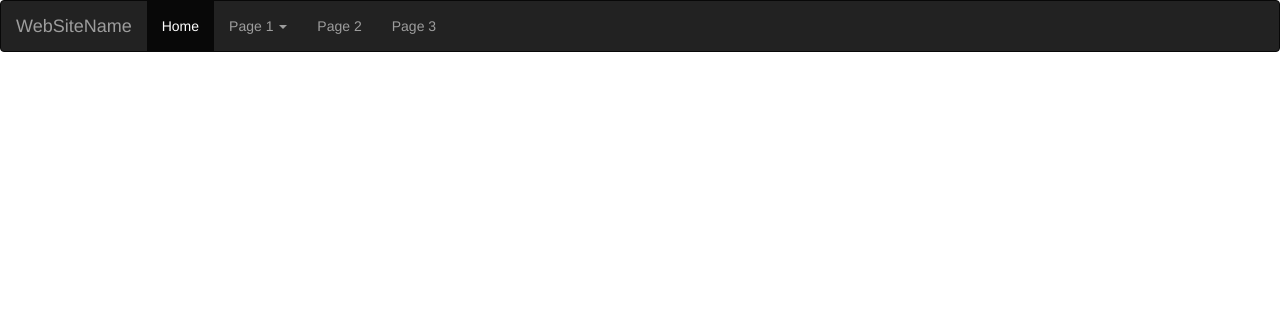
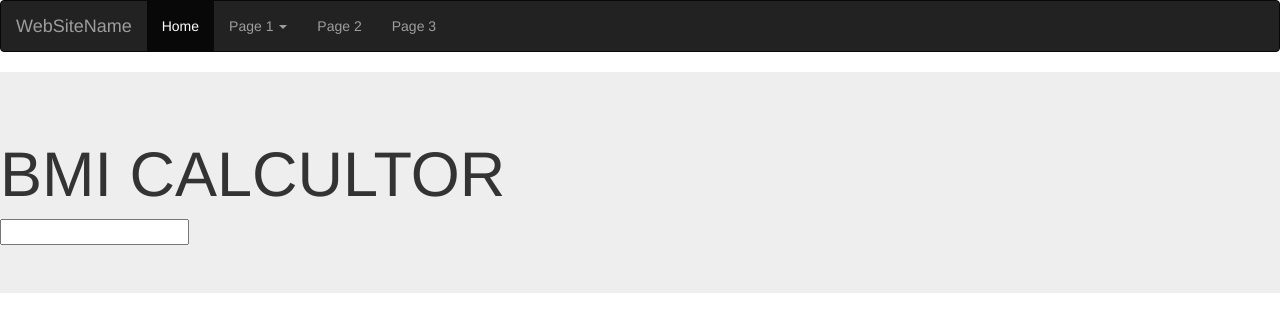
Before and after one commit to sjdhn24/sjdhn24.github.io, a plain HTML site: page index.html in a window 1280 px wide. Drawn offline with nearby package versions, Linux system fonts and the light colour scheme; no server answers.

Commit message:
jumbotron

```diff
--- a/index.html
+++ b/index.html
@@ -35,6 +35,15 @@
       </ul>
     </div>
   </nav>
+  <div class="jumbotron">
+  <h1>BMI CALCULTOR</h1>
+  <input type=text, width = 40px, id="weight">
+</div>
+
+
+
+
+
 
 
 
```
